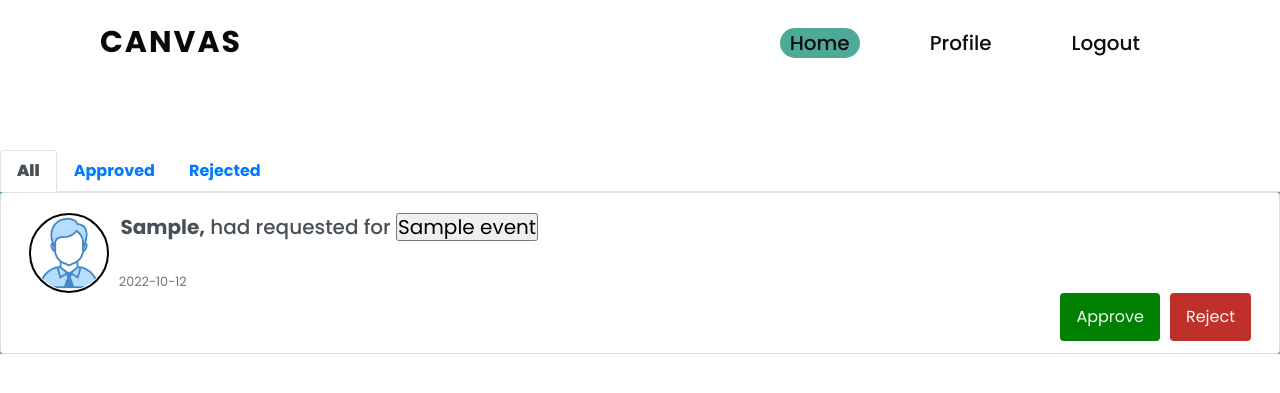
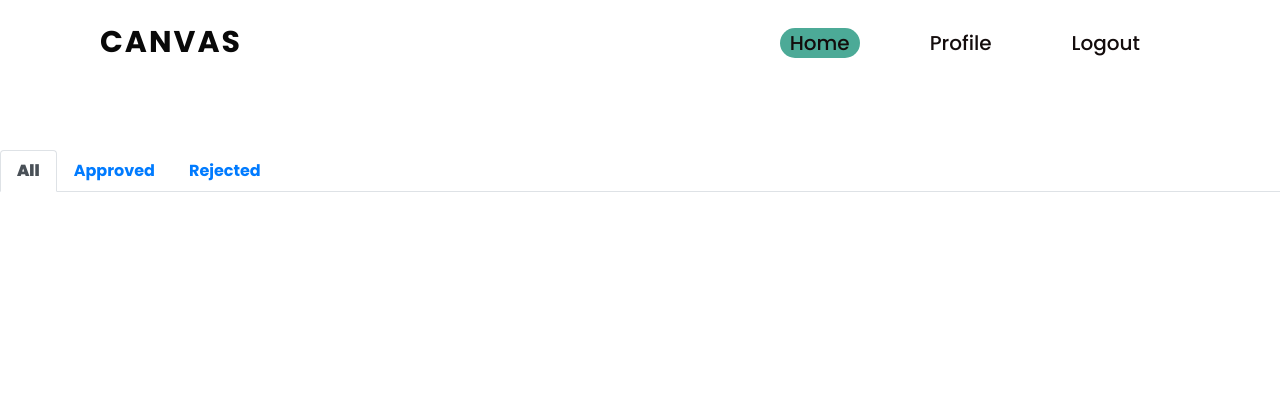
Before and after one commit to PriankaMaheru190042112/Canvas___DP-I, a Django app: page /Admin/Admin_home/ in a window 1280 px wide. Shown: the top 393 px of the page. Run offline with Django 4.2, Linux system fonts and the light colour scheme; a user stored in the database is signed in; tables that the repository leaves empty hold one stand-in row (values such as "Sample post"); parts of the project's set-up code (start-up, migrations or seed data) failed here and were passed over; some libraries are stand-ins or nearby versions.

Commit message:
admin home backend done

```diff
--- a/code/canvas/Admin/templates/Admin/Admin_home.html
+++ b/code/canvas/Admin/templates/Admin/Admin_home.html
@@ -115,7 +115,7 @@
                                   <input type="hidden" name="eid" id="eid" value= "{{object.event_id}}">
 
                                   <button value="Rejected" type="submit" class="btn btn-danger float-right" name="rj" id="rj"> Reject </button>
-                                  <button   value="Approved" type="submit" class="btn btn-success float-right" name="ac" id="ac{{object.event_id}}" onclick="setLocation('/Admin/Admin_home')">Approve</button> &nbsp; &nbsp;
+                                  <button   value="Approved" type="submit" class="btn btn-success float-right" name="ac" id="ac">Approve</button> &nbsp; &nbsp;
 
                                 </form>
                           </div>
@@ -130,13 +130,13 @@
               <div id="approved" class="tab-pane"><p></p> <!--Approved requests-->
 
                 <div class="list-group p-0">
-
+                  {% for accepted in accepted %}
                     <a href="#" class="list-group-item list-group-item-action" aria-current="true" id="request_of_room">
                       <div class=" w-100 justify-content-between p-2">
 
                         <img src="{% static 'images\Admin_img.png' %}" class="request_dp float-left" style="width:80px;height:80px;">
 
-                        <h5 class="mb-1"><b>&nbsp; iutps,</b> had requested for event 1</h5>
+                        <h5 class="mb-1"><b>&nbsp; {{accepted.org}}</b> had requested for <a href="{{object.get_absolute_url4}}">{{accepted.name}}</a></h5>
 
                         <br>
 
@@ -144,7 +144,7 @@
 
                       </div>
                     </a>
-
+                    {% endfor %}
                   </div>
 
               </div>
@@ -153,13 +153,13 @@
               <div id="rejected" class="tab-pane"><p></p>
 
                 <div class="list-group p-0">
-
+               {% for rejected in rejected %}
                     <a href="#" class="list-group-item list-group-item-action" aria-current="true" id="request_of_room">
                       <div class=" w-100 justify-content-between p-2">
 
                         <img src="{% static 'images\Admin_img.png' %}" class="request_dp float-left" style="width:80px;height:80px;">
 
-                        <h5 class="mb-1"><b>&nbsp; iutps,</b> had requested for event 1 </h5>
+                        <h5 class="mb-1"><b>&nbsp; {{rejected.org}}</b> had requested for {{rejected.name}} </h5>
 
 
                         <br>
@@ -168,7 +168,7 @@
 
                       </div>
                     </a>
-
+                    {% endfor %}
                   </div>
 
               </div>
--- a/code/canvas/Admin/views.py
+++ b/code/canvas/Admin/views.py
@@ -30,23 +30,27 @@ def Admin_auth(request):
 
 @login_required
 def Admin_home(request):
-    objects= Event.objects.all().order_by('start_date')
+    objects= Event.objects.filter(is_accepted= False, is_rejected= False).order_by('start_date')
+    accepted= Event.objects.filter(is_accepted= True,is_rejected= False)
+    rejected= Event.objects.filter(is_accepted= False,is_rejected= True)
+
 
     if request.method == 'POST' and 'ac' in request.POST:
         eid= request.POST.get('eid')
         e = Event.objects.get(event_id= eid)
-        e.is_approved= True
+        e.is_accepted= True
         e.save()
 
     elif request.method == 'POST' and 'rj' in request.POST:
         eid= request.POST.get('eid')
         e = Event.objects.get(event_id= eid)
-        e.is_approved= False
+        e.is_rejected= True
         e.save()
 
     context={
-        'objects': objects
-
+        'objects': objects,
+        'accepted': accepted,
+        'rejected': rejected
     }
 
     return render(request, 'Admin/Admin_home.html',context)
--- a/code/canvas/events/models.py
+++ b/code/canvas/events/models.py
@@ -27,7 +27,8 @@ class Event(models.Model):
     end_time= models.TimeField(auto_now=False, auto_now_add=False,blank=True, null=True)
     genre= models.CharField(max_length=200)
     fee= models.IntegerField(max_length=200, default=0, null=True)
-    is_approved= models.BooleanField(default=False)
+    is_accepted= models.BooleanField(default=False)
+    is_rejected= models.BooleanField(default=False)
 
 
     def __str__(self):
```
Also changed, not shown: code/canvas/events/migrations/0003_remove_event_is_approved_event_is_accepted_and_more.py (added), code/canvas/media/event2/images_aj5QccB.jpeg (added).
